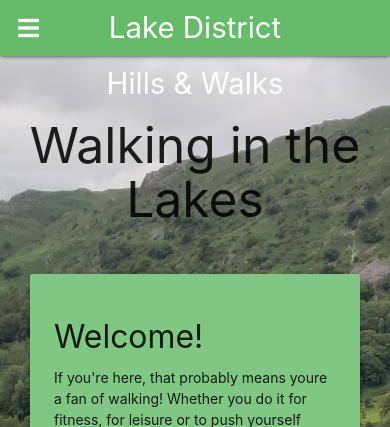
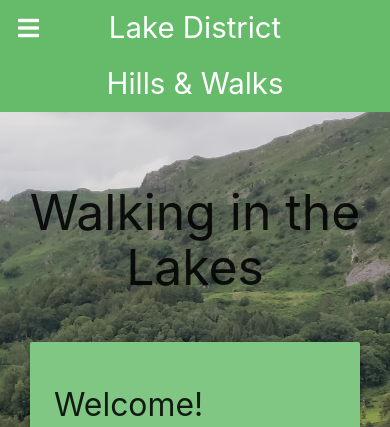
Before and after one commit to mattb0101/lakes_walks, a Flask app: page / in a window 390 px wide. Shown: the top 427 px of the page. Run offline with Flask 2, Linux system fonts and the light colour scheme; data that the repository does not hold is empty; some libraries are stand-ins or nearby versions.

Commit message:
Adding media query in to handle nav bar and title at mobile size

```diff
--- a/static/css/style.css
+++ b/static/css/style.css
@@ -65,3 +65,12 @@ main {
 .card-content>.card-title {
     font-weight: 500;
 }
+
+@media only screen and (max-width: 600px) {
+    nav .nav-wrapper {
+        height: 200%;
+    }
+    .flash-area {
+        margin-top: 18vh;
+    }
+}
```
Also changed, not shown: README.md, landing_page.png (added), profile.png (added).
